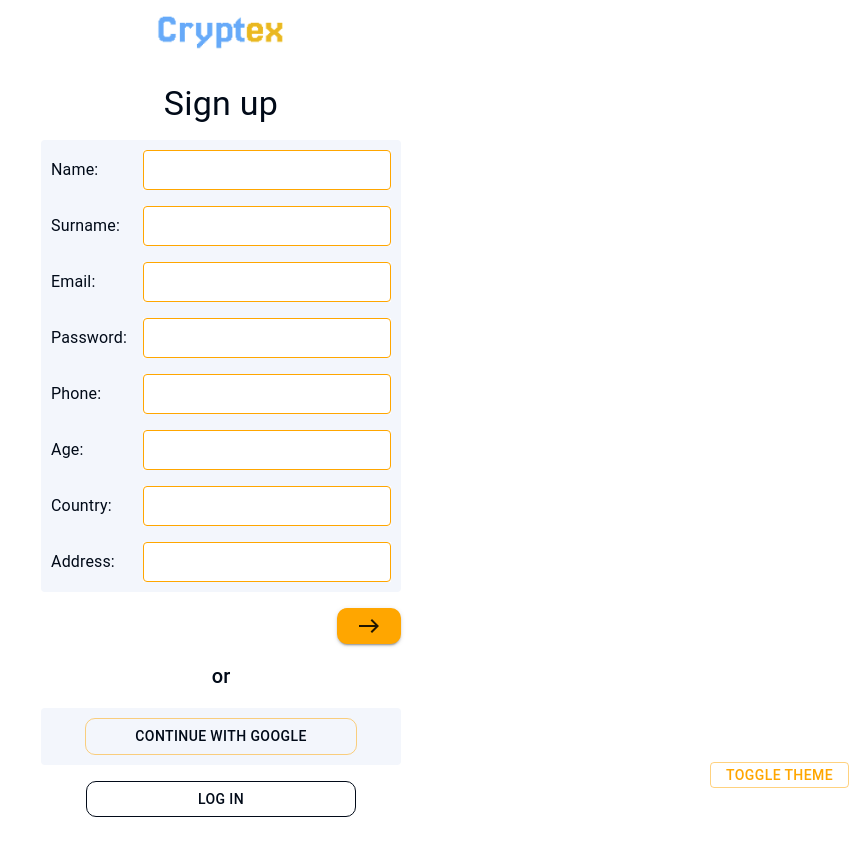
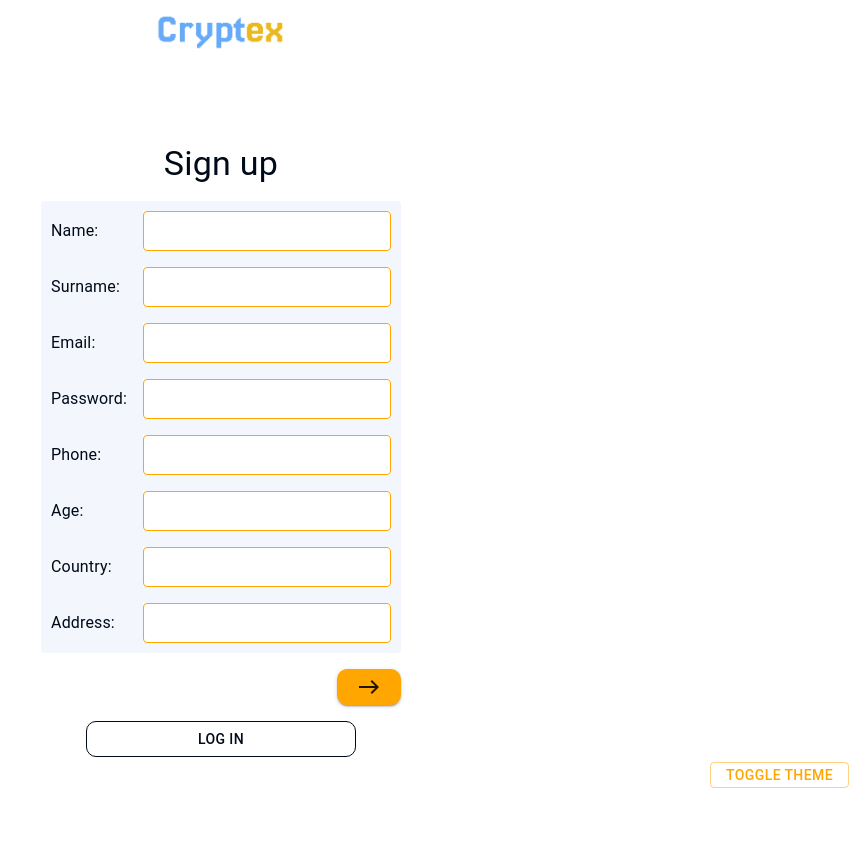
Before and after one commit to nureMaxDerkach/cryptex-ui, a React (Vite) app: page /sign-up in a window 1280 px wide. Shown: the whole page, without its empty margins (419-1280 px from the left). Built offline with nearby package versions, Linux system fonts and the light colour scheme.

Commit message:
Fix ts any type errors

```diff
--- a/src/components/LoginAndSignUp/LoginAndSignUpComponent.tsx
+++ b/src/components/LoginAndSignUp/LoginAndSignUpComponent.tsx
@@ -2,7 +2,6 @@ import {Button, Typography, useTheme} from "@mui/material";
 import {Column, Row} from "../Flex";
 import {East} from "@mui/icons-material";
 import {
-    ExternalProviderStyledButton,
     FormWrapper,
     MainWrapper,
     RedirectStyledButton,
@@ -230,18 +229,18 @@ export default function LoginAndSignUpComponent({redirectNavigate, isLoginForm,
                                     <East/>
                                 </Button>
                             </Column>
-                            <Column alignItems='center'>
-                                <Typography variant="h6">
-                                    or
-                                </Typography>
-                            </Column>
-                            <FormWrapper>
-                                <Column alignItems='center'>
-                                    <ExternalProviderStyledButton fullWidth variant="outlined" color="primary">
-                                        Continue with Google
-                                    </ExternalProviderStyledButton>
-                                </Column>
-                            </FormWrapper>
+                            {/*<Column alignItems='center'>*/}
+                            {/*    <Typography variant="h6">*/}
+                            {/*        or*/}
+                            {/*    </Typography>*/}
+                            {/*</Column>*/}
+                            {/*<FormWrapper>*/}
+                            {/*    <Column alignItems='center'>*/}
+                            {/*        <ExternalProviderStyledButton fullWidth variant="outlined" color="primary">*/}
+                            {/*            Continue with Google*/}
+                            {/*        </ExternalProviderStyledButton>*/}
+                            {/*    </Column>*/}
+                            {/*</FormWrapper>*/}
                             <Column onClick={redirectNavigate} alignItems='center'>
                                 <RedirectStyledButton variant="outlined">
                                     {redirectTitle}
--- a/src/components/SaleAndPurchaseCrypto/SaleAndPurchaseCryptoComponent.tsx
+++ b/src/components/SaleAndPurchaseCrypto/SaleAndPurchaseCryptoComponent.tsx
@@ -82,8 +82,12 @@ export function SaleAndPurchaseCryptoComponent({ onTradeSuccess }: SaleAndPurcha
                 showAlert(`Market buy order for ${buyAmount} ${base} filled.`, 'success');
                 setBuyAmount('');
                 onTradeSuccess();
-            } catch (error: any) {
-                showAlert(error.message, 'error');
+            } catch (error: unknown) {
+                if (error instanceof Error) {
+                    showAlert(error.message, 'error');
+                } else {
+                    showAlert('An unexpected error occurred.', 'error');
+                }
             } finally {
                 setIsSubmittingBuy(false);
             }
@@ -118,8 +122,12 @@ export function SaleAndPurchaseCryptoComponent({ onTradeSuccess }: SaleAndPurcha
                 showAlert(`Market sell order for ${sellAmount} ${base} filled.`, 'success');
                 setSellAmount('');
                 onTradeSuccess();
-            } catch (error: any) {
-                showAlert(error.message, 'error');
+            } catch (error: unknown) {
+                if (error instanceof Error) {
+                    showAlert(error.message, 'error');
+                } else {
+                    showAlert('An unexpected error occurred.', 'error');
+                }
             } finally {
                 setIsSubmittingSell(false);
             }
```
